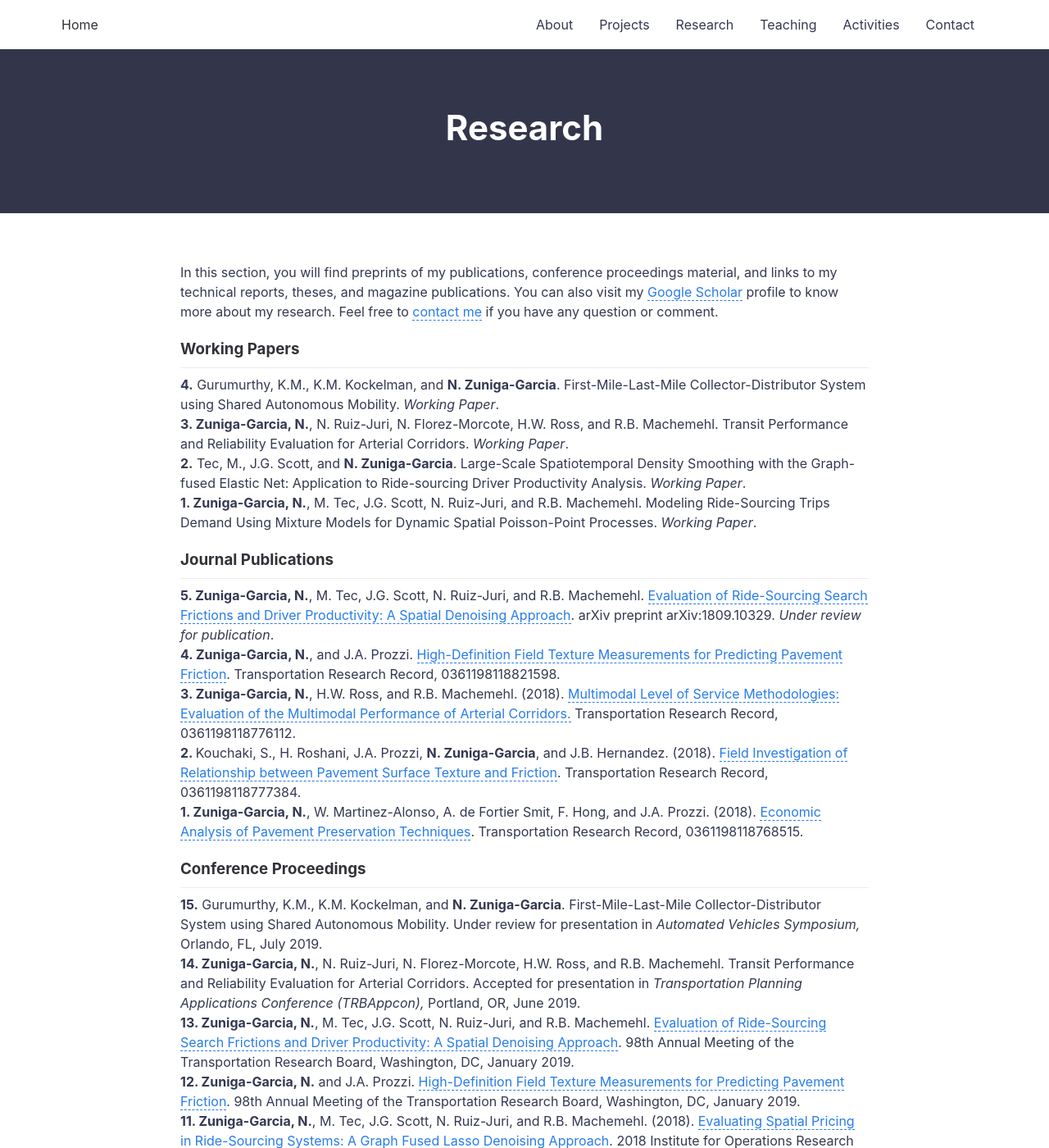
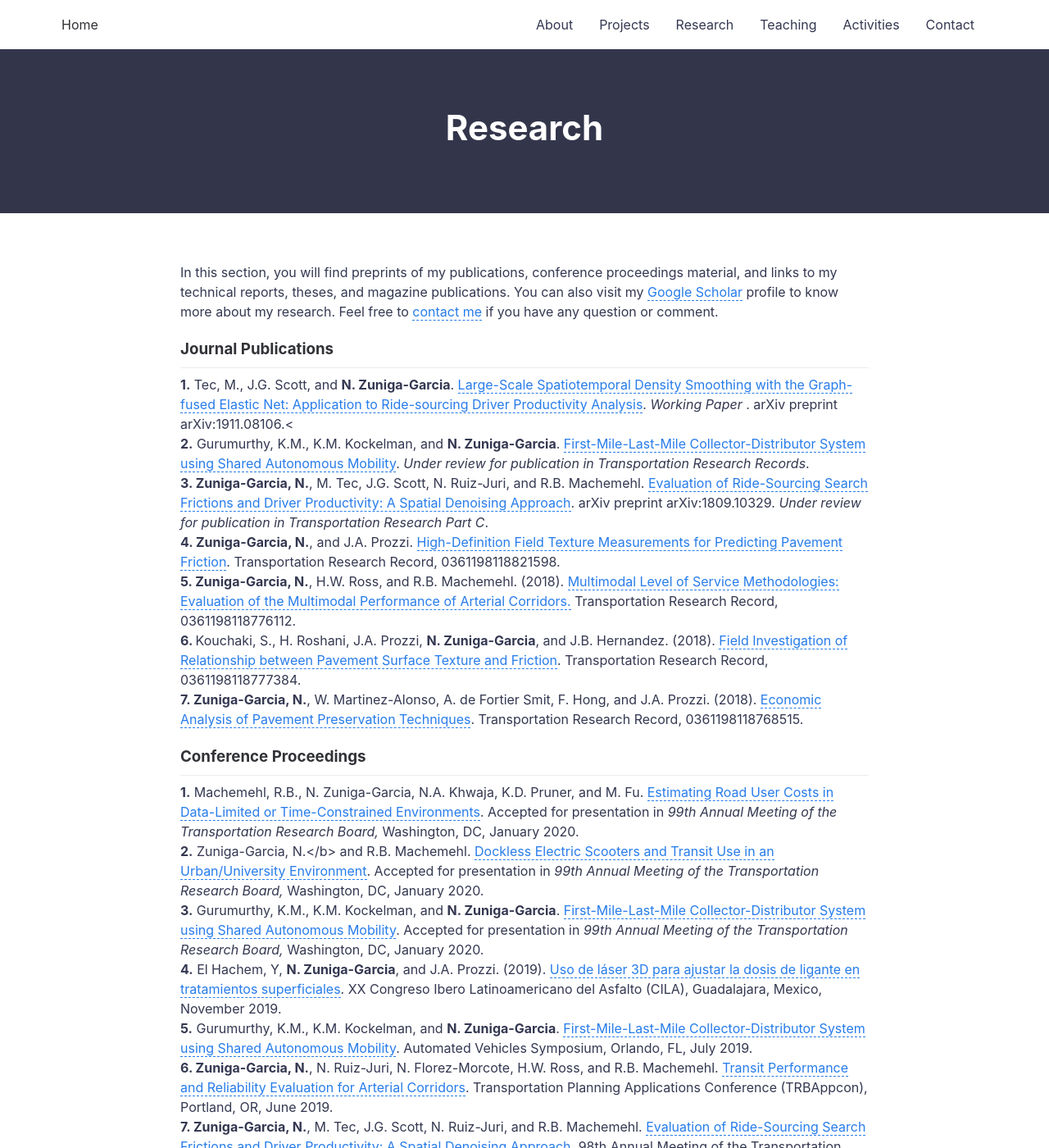
Before and after one commit to nzunigag/nzunigag.github.io, a Jekyll site: the page built from research.md, in a window 1280 px wide and 1400 px high. Shown: the whole window at 82% size. Built offline with Jekyll 4.4.1, drawn with Linux system fonts in a browser that asks for light colours; some of the changed text lies outside the part shown.

Commit message:
Update research.md

```diff
--- a/research.md
+++ b/research.md
@@ -6,43 +6,43 @@ permalink: /research/
 
 In this section, you will find preprints of my publications, conference proceedings material, and links to my technical reports, theses, and magazine publications. You can also visit my [Google Scholar](https://scholar.google.com/citations?hl=en&user=_pHPRgoAAAAJ&view_op=list_works&gmla=AJsN-F5f6KE2TmxGoTIv-BT9B-WCJC4d_K-TCt6PpSAbzO8skCnewF-T2nCVCbjcWxi9eotjLBYeILaOn8f_wTOYH04lyEtwJv0AkBpM07FSM51_EpY6u7E) profile to know more about my research. Feel free to <a href="https://nzunigag.github.io/contact/">contact me</a> if you have any question or comment.
 
-### Working Papers
-___
-
-<b>4.</b> Gurumurthy, K.M., K.M. Kockelman, and <b>N. Zuniga-Garcia</b>. First-Mile-Last-Mile Collector-Distributor System using Shared Autonomous Mobility. <i> Working Paper</i>.
-<br>
-<b>3. Zuniga-Garcia, N.</b>, N. Ruiz-Juri, N. Florez-Morcote, H.W. Ross, and R.B. Machemehl. Transit Performance and Reliability Evaluation for Arterial Corridors. <i> Working Paper</i>.
-<br>
-<b>2.</b> Tec, M., J.G. Scott, and <b>N. Zuniga-Garcia</b>. Large-Scale Spatiotemporal Density Smoothing with the Graph-fused Elastic Net: Application to Ride-sourcing Driver Productivity Analysis. <i> Working Paper</i>.
-<br>
-<b>1. Zuniga-Garcia, N.</b>, M. Tec, J.G. Scott, N. Ruiz-Juri, and R.B. Machemehl. Modeling Ride-Sourcing Trips Demand Using Mixture Models for Dynamic Spatial Poisson-Point Processes. <i> Working Paper</i>.
-<br>
 
 ### Journal Publications
 ___
-
-<b>5. Zuniga-Garcia, N.</b>, M. Tec, J.G. Scott, N. Ruiz-Juri, and R.B. Machemehl. [Evaluation of Ride-Sourcing Search Frictions and Driver Productivity: A Spatial Denoising Approach](../research/pub/2019_Ridesourcing.pdf). arXiv preprint arXiv:1809.10329.<i> Under review for publication</i>.
+<b>1.</b> Tec, M., J.G. Scott, and <b>N. Zuniga-Garcia</b>. [Large-Scale Spatiotemporal Density Smoothing with the Graph-fused Elastic Net: Application to Ride-sourcing Driver Productivity Analysis](2019_GFEN.pdf). <i> Working Paper </i>. arXiv preprint arXiv:1911.08106.<
+<br>
+<b>2.</b> Gurumurthy, K.M., K.M. Kockelman, and <b>N. Zuniga-Garcia</b>. [First-Mile-Last-Mile Collector-Distributor System using Shared Autonomous Mobility](../research/pub/2020_FMLM.pdf). <i> Under review for publication in Transportation Research Records</i>.
+<br>
+<b>3. Zuniga-Garcia, N.</b>, M. Tec, J.G. Scott, N. Ruiz-Juri, and R.B. Machemehl. [Evaluation of Ride-Sourcing Search Frictions and Driver Productivity: A Spatial Denoising Approach](../research/pub/2019_Ridesourcing.pdf). arXiv preprint arXiv:1809.10329.<i> Under review for publication in Transportation Research Part C</i>.
 <br>
 <b>4. Zuniga-Garcia, N.</b>, and J.A. Prozzi. [High-Definition Field Texture Measurements for Predicting Pavement Friction](../research/pub/2019_Friction.pdf). Transportation Research Record, 0361198118821598.
 <br>
-<b>3. Zuniga-Garcia, N.</b>, H.W. Ross, and R.B. Machemehl. (2018). [Multimodal Level of Service Methodologies: Evaluation of the Multimodal Performance of Arterial Corridors.](../research/pub/2018_MMLOS.pdf) Transportation Research Record, 0361198118776112.
+<b>5. Zuniga-Garcia, N.</b>, H.W. Ross, and R.B. Machemehl. (2018). [Multimodal Level of Service Methodologies: Evaluation of the Multimodal Performance of Arterial Corridors.](../research/pub/2018_MMLOS.pdf) Transportation Research Record, 0361198118776112.
 <br>
-<b>2. </b> Kouchaki, S., H. Roshani, J.A. Prozzi, <b> N. Zuniga-Garcia</b>, and J.B. Hernandez. (2018). [Field Investigation of Relationship between Pavement Surface Texture and Friction](../research/pub/2018_Friction.pdf). Transportation Research Record, 0361198118777384.
+<b>6. </b> Kouchaki, S., H. Roshani, J.A. Prozzi, <b> N. Zuniga-Garcia</b>, and J.B. Hernandez. (2018). [Field Investigation of Relationship between Pavement Surface Texture and Friction](../research/pub/2018_Friction.pdf). Transportation Research Record, 0361198118777384.
 <br>
-<b>1. Zuniga-Garcia, N.</b>, W. Martinez-Alonso, A. de Fortier Smit, F. Hong, and J.A. Prozzi. (2018). [Economic Analysis of Pavement Preservation Techniques](../research/pub/2018_LCCA.pdf). Transportation Research Record, 0361198118768515.
+<b>7. Zuniga-Garcia, N.</b>, W. Martinez-Alonso, A. de Fortier Smit, F. Hong, and J.A. Prozzi. (2018). [Economic Analysis of Pavement Preservation Techniques](../research/pub/2018_LCCA.pdf). Transportation Research Record, 0361198118768515.
 
 
 ### Conference Proceedings
 ___
-<b>15.</b> Gurumurthy, K.M., K.M. Kockelman, and <b>N. Zuniga-Garcia</b>. First-Mile-Last-Mile Collector-Distributor System using Shared Autonomous Mobility.  Under review for presentation in <i>Automated Vehicles Symposium,</i> Orlando, FL, July 2019.
+<b>1.</b> Machemehl, R.B., N. Zuniga-Garcia, N.A. Khwaja, K.D. Pruner, and M. Fu. [Estimating Road User Costs in Data-Limited or Time-Constrained Environments](../research/pres/2020_EstimatingCosts.pdf). Accepted for presentation in <i>99th Annual Meeting of the Transportation Research Board,</i> Washington, DC, January 2020.
 <br>
-<b>14. Zuniga-Garcia, N.</b>, N. Ruiz-Juri, N. Florez-Morcote, H.W. Ross, and R.B. Machemehl. Transit Performance and Reliability Evaluation for Arterial Corridors.  Accepted for presentation in <i>Transportation Planning Applications Conference (TRBAppcon),</i> Portland, OR, June 2019.
+<b>2.</b> Zuniga-Garcia, N.</b> and R.B. Machemehl. [Dockless Electric Scooters and Transit Use in an Urban/University Environment](../research/pres/2020_Scooters.pdf). Accepted for presentation in <i>99th Annual Meeting of the Transportation Research Board,</i> Washington, DC, January 2020.
 <br>
-<b>13. Zuniga-Garcia, N.</b>, M. Tec, J.G. Scott, N. Ruiz-Juri, and R.B. Machemehl. [Evaluation of Ride-Sourcing Search Frictions and Driver Productivity: A Spatial Denoising Approach](../research/pres/2019_RideSourcing.pdf). 98th Annual Meeting of the Transportation Research Board, Washington, DC, January 2019.
+<b>3.</b> Gurumurthy, K.M., K.M. Kockelman, and <b>N. Zuniga-Garcia</b>. [First-Mile-Last-Mile Collector-Distributor System using Shared Autonomous Mobility](../research/pub/2020_FMLM.pdf).  Accepted for presentation in <i>99th Annual Meeting of the Transportation Research Board,</i> Washington, DC, January 2020.
 <br>
-<b>12. Zuniga-Garcia, N.</b> and J.A. Prozzi. [High-Definition Field Texture Measurements for Predicting Pavement Friction](../research/pres/2019_Friction.pdf). 98th Annual Meeting of the Transportation Research Board, Washington, DC, January 2019.
+<b>4.</b> El Hachem, Y, <b>N. Zuniga-Garcia</b>, and J.A. Prozzi. (2019). [Uso de láser 3D para ajustar la dosis de ligante en tratamientos superficiales](../research/pres/2019_CILA.pdf). XX Congreso Ibero Latinoamericano del Asfalto (CILA), Guadalajara, Mexico, November 2019.
 <br>
-<b>11. Zuniga-Garcia, N.</b>, M. Tec, J.G. Scott, N. Ruiz-Juri, and R.B. Machemehl. (2018). [Evaluating Spatial Pricing in Ride-Sourcing Systems: A Graph Fused Lasso Denoising Approach](../research/pres/2018_Informs.pdf). 2018 Institute for Operations Research and the Management Sciences (INFORMS) Annual Meeting, Phoenix, AZ, November 2018.
+<b>5.</b> Gurumurthy, K.M., K.M. Kockelman, and <b>N. Zuniga-Garcia</b>. [First-Mile-Last-Mile Collector-Distributor System using Shared Autonomous Mobility](../research/pres/2019_FMLM). Automated Vehicles Symposium, Orlando, FL, July 2019.
+<br>
+<b>6. Zuniga-Garcia, N.</b>, N. Ruiz-Juri, N. Florez-Morcote, H.W. Ross, and R.B. Machemehl. [Transit Performance and Reliability Evaluation for Arterial Corridors](../research/pres/2019_AppCon.pdf). Transportation Planning Applications Conference (TRBAppcon), Portland, OR, June 2019.
+<br>
+<b>7. Zuniga-Garcia, N.</b>, M. Tec, J.G. Scott, N. Ruiz-Juri, and R.B. Machemehl. [Evaluation of Ride-Sourcing Search Frictions and Driver Productivity: A Spatial Denoising Approach](../research/pres/2019_RideSourcing.pdf). 98th Annual Meeting of the Transportation Research Board, Washington, DC, January 2019.
+<br>
+<b>8. Zuniga-Garcia, N.</b> and J.A. Prozzi. [High-Definition Field Texture Measurements for Predicting Pavement Friction](../research/pres/2019_Friction.pdf). 98th Annual Meeting of the Transportation Research Board, Washington, DC, January 2019.
+<br>
+<b>9. Zuniga-Garcia, N.</b>, M. Tec, J.G. Scott, N. Ruiz-Juri, and R.B. Machemehl. (2018). [Evaluating Spatial Pricing in Ride-Sourcing Systems: A Graph Fused Lasso Denoising Approach](../research/pres/2018_Informs.pdf). 2018 Institute for Operations Research and the Management Sciences (INFORMS) Annual Meeting, Phoenix, AZ, November 2018.
 <br>
 <b>10. Zuniga-Garcia, N.</b>, H.W. Ross, and R.B. Machemehl. (2018). [Multimodal Level of Service Methodologies: Evaluation of the Multimodal Performance of Arterial Corridors](../research/pres/2018_MMLOS.pdf). 97th Annual Meeting of the Transportation Research Board, Washington, DC, January 2018.
 <br>
@@ -50,39 +50,41 @@ ___
 <br>
 <b>8. Zuniga-Garcia, N.</b>, W. Martinez-Alonso, A. de Fortier Smit, F. Hong, and J.A. Prozzi. (2018). [Economic Analysis of Pavement Preservation Techniques](../research/pres/2018_LCCA.pdf). 97th Annual Meeting of the Transportation Research Board, Washington, DC, January 2018.
 <br>
-<b>7. Zuniga-Garcia, N.</b>, A. de Fortier Smit, and J.A. Prozzi. (2018). [Predicting Friction with Improved Texture Characterization](../research/pres/2018_Friction_1.pdf). 97th Annual Meeting of the Transportation Research Board, Washington, DC, January 2018.
+<b>10. Zuniga-Garcia, N.</b>, A. de Fortier Smit, and J.A. Prozzi. (2018). [Predicting Friction with Improved Texture Characterization](../research/pres/2018_Friction_1.pdf). 97th Annual Meeting of the Transportation Research Board, Washington, DC, January 2018.
 <br>
-<b>6.</b> Prozzi, J.A., <b>N. Zuniga-Garcia</b>, and A. de Fortier Smit. (2017). [Cuantificación de la macro- y micro-textura del pavimento para la estimación de fricción](../research/pres/2017_Friccion.pdf). XIX Congreso Ibero Latinoamericano del Asfalto (CILA), Medellín, Colombia, November 2017.
+<b>11.</b> Zuniga-Garcia, N.</b>, J.A. Prozzi and A. de Fortier Smit. (2017). [Cuantificación de la macro- y micro-textura del pavimento para la estimación de fricción](../research/pres/2017_Friccion.pdf). XIX Congreso Ibero Latinoamericano del Asfalto (CILA), Medellín, Colombia, November 2017.
 <br>
-<b>5.</b> Prozzi, J.A., <b>N. Zuniga-Garcia</b>, and W. Martinez-Alonso. (2017). [Análisis estocástico del costo del ciclo de vida de técnicas de preservación de pavimentos](../research/pres/2017_CCV.pdf). XIX Congreso Ibero Latinoamericano del Asfalto (CILA), Medellín, Colombia, November 2017.
+<b>12.</b> Zuniga-Garcia, N.</b>, J.A. Prozzi, and W. Martinez-Alonso. (2017). [Análisis estocástico del costo del ciclo de vida de técnicas de preservación de pavimentos](../research/pres/2017_CCV.pdf). XIX Congreso Ibero Latinoamericano del Asfalto (CILA), Medellín, Colombia, November 2017.
 <br>
-<b>4.</b> Martinez-Alonso, W., <b>N. Zuniga-Garcia </b>, A. de Fortier Smit, and J.A. Prozzi. (2017). [Life-Cycle Cost Analysis of Pavement Preservation Techniques in Texas](../research/pres/2017_LCCA.pdf). 96th Annual Meeting the Transportation Research Board, Washington, DC, January 2017.
+<b>13.</b> Martinez-Alonso, W., <b>N. Zuniga-Garcia </b>, A. de Fortier Smit, and J.A. Prozzi. (2017). [Life-Cycle Cost Analysis of Pavement Preservation Techniques in Texas](../research/pres/2017_LCCA.pdf). 96th Annual Meeting the Transportation Research Board, Washington, DC, January 2017.
 <br>
-<b>3. Zuniga-Garcia, N.</b>, A. de Fortier Smit, M. Trevino, P. Buddhavarapu,  and J.A. Prozzi. (2016). [Laboratory Design of Quieter Asphalt Surfaces](../research/pres/2016_Noise.pdf). 95th Annual Meeting of the Transportation Research Board, Washington, DC, January 2016.
+<b>14. Zuniga-Garcia, N.</b>, A. de Fortier Smit, M. Trevino, P. Buddhavarapu,  and J.A. Prozzi. (2016). [Laboratory Design of Quieter Asphalt Surfaces](../research/pres/2016_Noise.pdf). 95th Annual Meeting of the Transportation Research Board, Washington, DC, January 2016.
 <br>
-<b>2. Zuniga-Garcia, N.</b>, A. de Fortier Smit, M. Trevino, P. Buddhavarapu,  and J.A. Prozzi. (2015). [Laboratory Design of Quieter Asphalt Surfaces](../research/pres/2015_Noise.pdf). 27th Annual Road Profile Users’ Group (RPUG) Meeting, Raleigh, NC, November 2015.
+<b>15. Zuniga-Garcia, N.</b>, A. de Fortier Smit, M. Trevino, P. Buddhavarapu,  and J.A. Prozzi. (2015). [Laboratory Design of Quieter Asphalt Surfaces](../research/pres/2015_Noise.pdf). 27th Annual Road Profile Users’ Group (RPUG) Meeting, Raleigh, NC, November 2015.
 <br>
-<b>1. Zuniga-Garcia, N.</b>, and F. Elizondo-Arrieta (2013). [Propuesta de una metodología para la evaluación del desempeño de tratamientos superficiales en laboratorio](../research/pres/2013_TS.pdf). XVII Congreso Ibero Latinoamericano del Asfalto (CILA), Antigua, Guatemala, November 2013.
+<b>16. Zuniga-Garcia, N.</b>, and F. Elizondo-Arrieta (2013). [Propuesta de una metodología para la evaluación del desempeño de tratamientos superficiales en laboratorio](../research/pres/2013_TS.pdf). XVII Congreso Ibero Latinoamericano del Asfalto (CILA), Antigua, Guatemala, November 2013.
 
 
 ### Technical Reports
 ___
-<b>3. Zuniga-Garcia, N.</b> and J.A. Prozzi. (2016). [Contribution of Micro- and Macro-Texture for Predicting Friction on Pavement Surfaces](../research/rep/2016_Friction.pdf). Center for Highway Pavement Preservation (CHPP) Report UTA No. 3-2016.
+<b>1. Zuniga-Garcia, N.</b> and R.B. Machemehl. (2019). [Traffic Analysis: Estimation of 24-hour Travel Times](../research/rep/2019_TrafficAnalysis.pdf). Texas Department of Transportation (TxDOT) Dallas District Report. Center for Transportation Research, University of Texas at Austin.
 <br>
-<b>2.</b> Smit, A. de Fortier, M. Trevino, <b> N. Zuniga-Garcia </b>, P. Buddhavarapu,  and J.A. Prozzi. (2016). [Selection	and	Design	of	Quiet	Pavement Surfaces](../research/rep/2016_Noise.pdf). Texas Department of Transportation (TxDOT) Report FHWA/TX-16/0-6819-1.
+<b>2. Zuniga-Garcia, N.</b> and J.A. Prozzi. (2016). [Contribution of Micro- and Macro-Texture for Predicting Friction on Pavement Surfaces](../research/rep/2016_Friction.pdf). Center for Highway Pavement Preservation (CHPP) Report UTA No. 3-2016.
 <br>
-<b>1.</b> Pujol-Mesalles, R., J. Aguero-Velverde, and <b> N. Zuniga-Garcia </b> (2014). [Elaboración de auditorías de demanda y cálculo de parámetros operativos del servicio de transporte remunerado de personas, modalidad autobús - Interlineas](../research/rep/2014_Aresep.pdf). Report prepared for  Autoridad Reguladora de Servicios Públicos (ARESEP), San José, Costa Rica.
+<b>3.</b> Smit, A. de Fortier, M. Trevino, <b> N. Zuniga-Garcia </b>, P. Buddhavarapu,  and J.A. Prozzi. (2016). [Selection	and	Design	of	Quiet	Pavement Surfaces](../research/rep/2016_Noise.pdf). Texas Department of Transportation (TxDOT) Report FHWA/TX-16/0-6819-1.
+<br>
+<b>4.</b> Pujol-Mesalles, R., J. Aguero-Velverde, and <b> N. Zuniga-Garcia </b> (2014). [Elaboración de auditorías de demanda y cálculo de parámetros operativos del servicio de transporte remunerado de personas, modalidad autobús - Interlineas](../research/rep/2014_Aresep.pdf). Report prepared for  Autoridad Reguladora de Servicios Públicos (ARESEP), San José, Costa Rica.
 
 
 ### Theses
 ____
 
-<b>3. Zuniga-Garcia, N.</b> (2018). [Spatial Pricing Empirical Evaluation of Ride-Sourcing
+<b>1. Zuniga-Garcia, N.</b> (2018). [Spatial Pricing Empirical Evaluation of Ride-Sourcing
 Trips Using the Graph-Fused Lasso for Total Variation Denoising](../research/thes/2018_Thesis.pdf) (Master's Thesis Report). The University of Texas at Austin, Austin, TX, United States.
 <br>
 <b>2. Zuniga-Garcia, N.</b> (2017). [Predicting Friction with Improved Texture Characterization](../research/thes/2017_Thesis.pdf) (Master's Thesis). The University of Texas at Austin, Austin, TX, United States.
 <br>
-<b>1. Zuniga-Garcia, N.</b> (2012). [Propuesta de una metodología para la evaluación del desempeño de tratamientos superficiales en laboratorio](../research/thes/2012_Tesis.pdf) (Licentiate's Thesis). University of Costa Rica, San José, Costa Rica.
+<b>3. Zuniga-Garcia, N.</b> (2012). [Propuesta de una metodología para la evaluación del desempeño de tratamientos superficiales en laboratorio](../research/thes/2012_Tesis.pdf) (Licentiate's Thesis). University of Costa Rica, San José, Costa Rica.
 
 
 ### Magazine Publications
```
